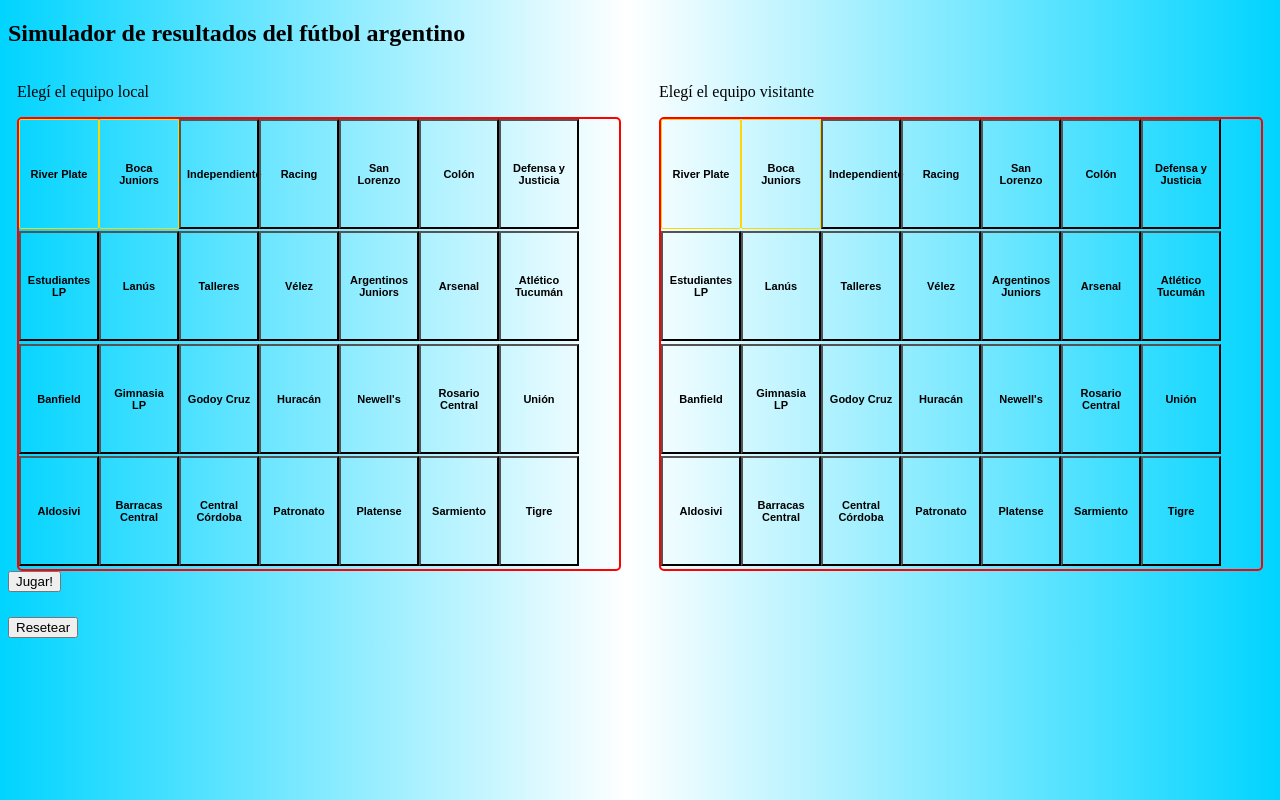
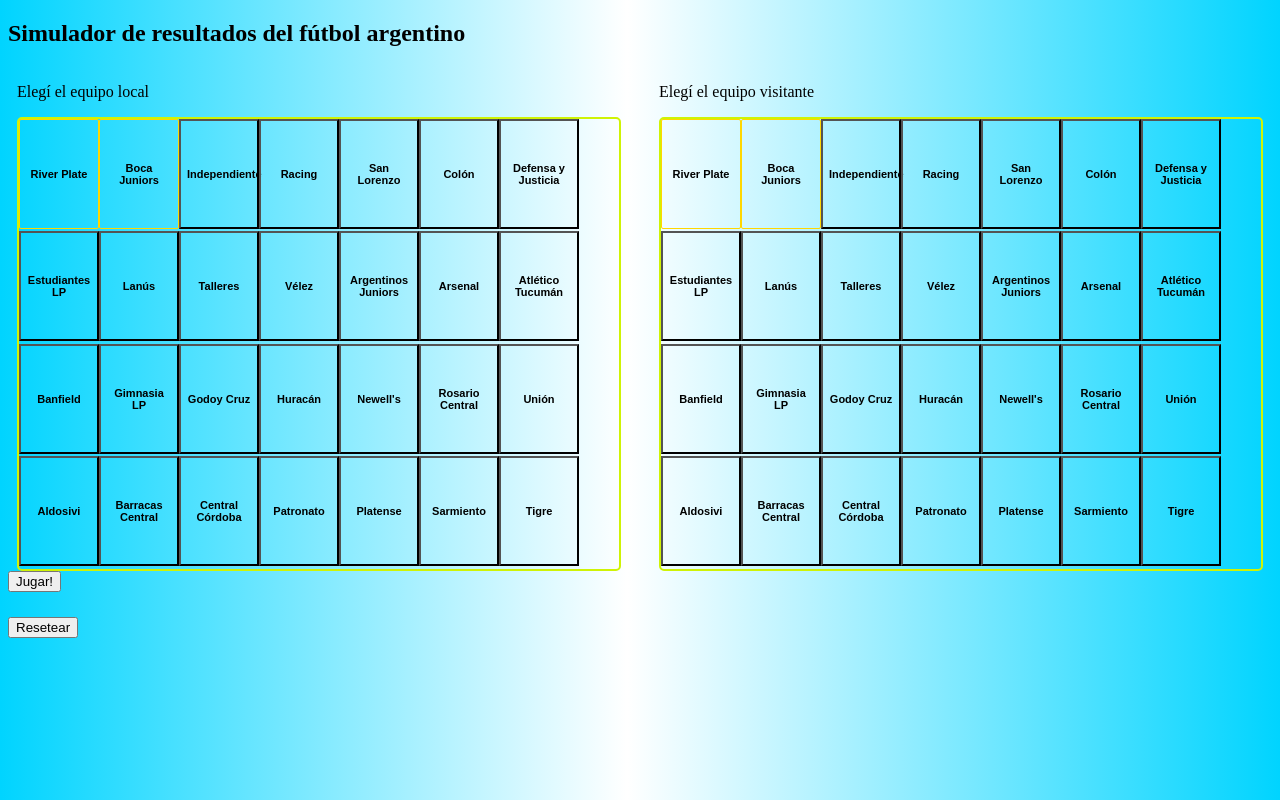
Before and after one commit to faldrighetti/simulador-futbol-argentino, a plain HTML site: page index.html in a window 1280 px wide. Drawn offline with Linux system fonts and the light colour scheme.

Commit message:
Cambia color bordes

```diff
--- a/main.css
+++ b/main.css
@@ -73,7 +73,7 @@
 }
 
 .container{
-    border: solid 2px red;
+    border: solid 2px rgb(207, 243, 5);
     border-radius: 5px;
     display: flex;
     flex-wrap: wrap;
```
